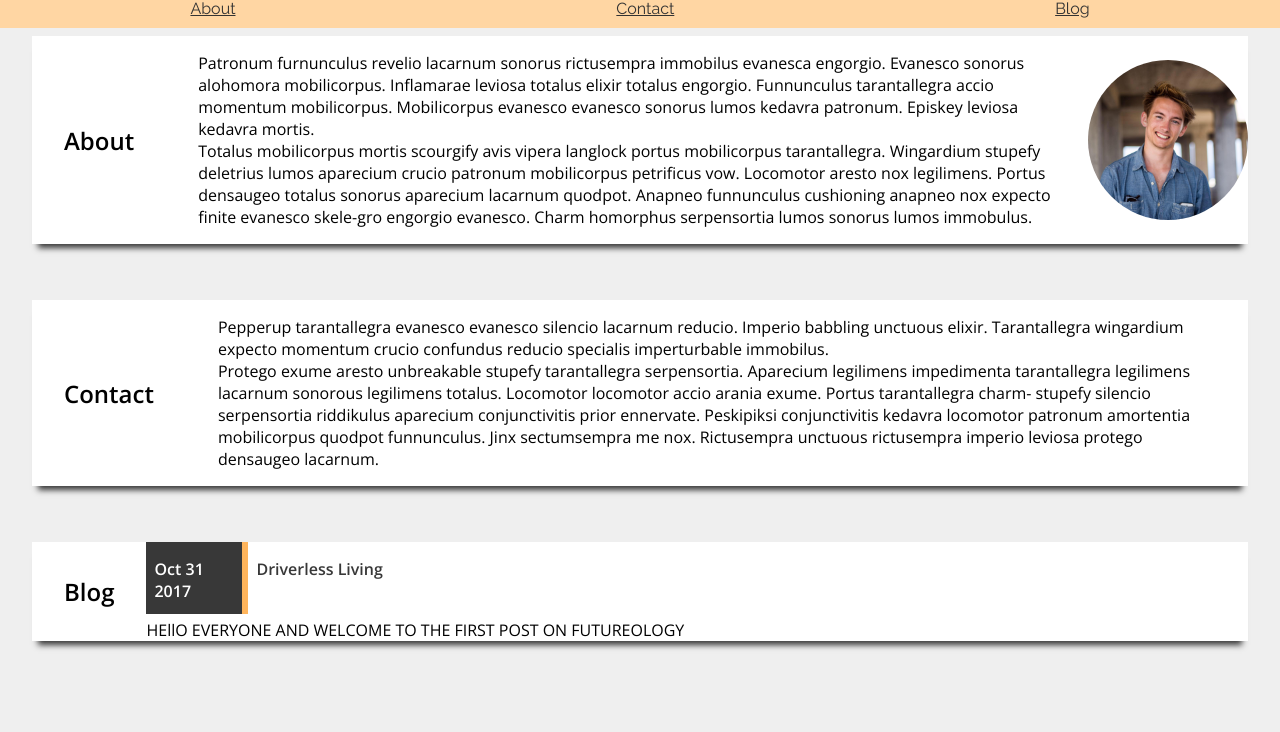
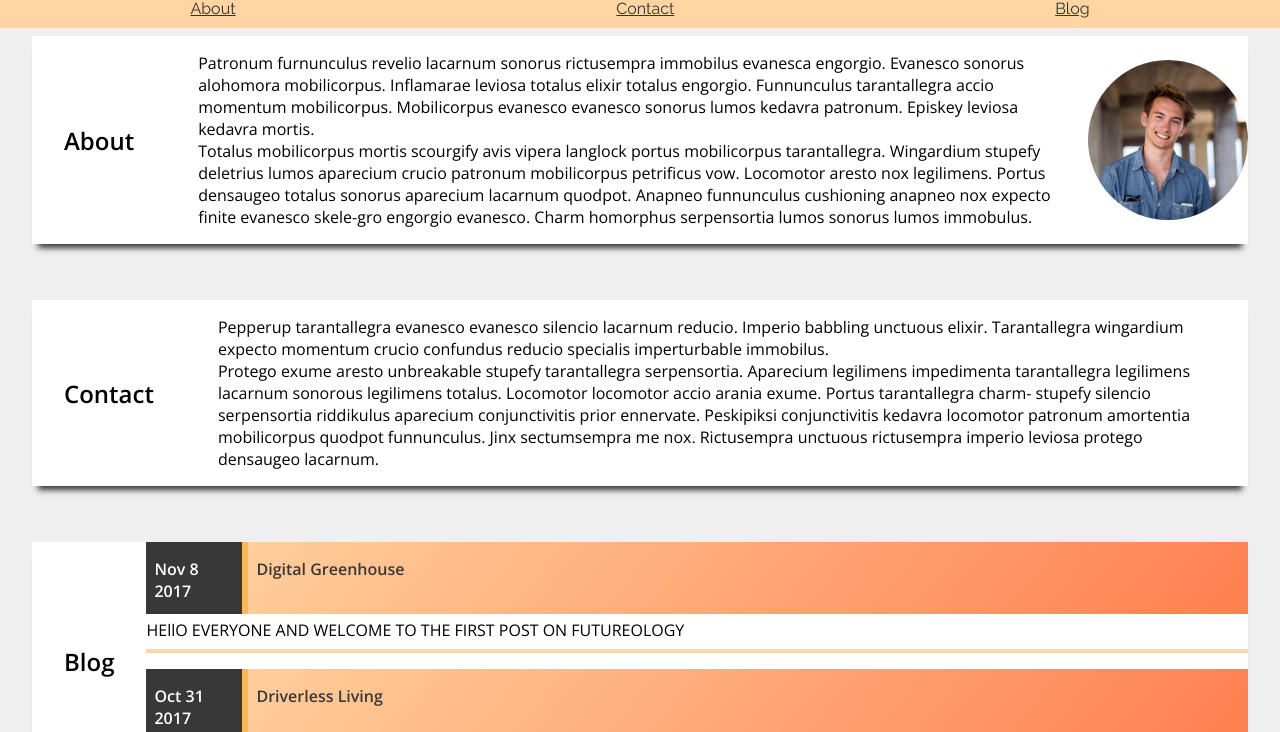
Before and after one commit to RoderickMcLean/RoderickMcLean.github.io, a plain HTML site: page index.html in a window 1280 px wide. Shown: the part 68-800 px from the top of the page. Drawn offline with nearby package versions, Linux system fonts and the light colour scheme.

Commit message:
fixed some scaling issues

```diff
--- a/index.html
+++ b/index.html
@@ -15,9 +15,9 @@
                 </div>
                 <nav class="menu">
                     <ul class="menu-list">
-                        <li class="menu-list_item"><a class="menu-list_link" href="#">About</a></li>
-                        <li class="menu-list_item"><a class="menu-list_link" href="#">Contact</a></li>
-                        <li class="menu-list_item"><a class="menu-list_link" href="#">Blog</a></li>
+                        <li class="menu-list_item"><a class="menu-list_link" href="#about">About</a></li>
+                        <li class="menu-list_item"><a class="menu-list_link" href="#contact">Contact</a></li>
+                        <li class="menu-list_item"><a class="menu-list_link" href="#blog">Blog</a></li>
                     </ul>
                 </nav>
             </header>
@@ -50,8 +50,22 @@
                     <h2>Blog</h2>
                 </div>
                 <div Class="container-blog">
-                    <div class="post-container">
-                        <div id="post-1" class="post-content-container">
+                    <div id="post-2" class="post-container">
+                        <div class="post-content-container">
+                            <div class="post-header">
+                                <h4 class="post-date">Nov 8 2017</h4>
+                                <hr>
+                                <h4 class="entry-title"> Digital Greenhouse </h4>
+                            </div>
+                            <div class="blog-post">
+                                <article>
+                                    HEllO EVERYONE AND WELCOME TO THE FIRST POST ON FUTUREOLOGY
+                                </article>
+                            </div>
+                        </div>
+                    </div>
+                    <div id=post-1 class="post-container">
+                        <div class="post-content-container">
                             <div class="post-header">
                                 <h4 class="post-date">Oct 31 2017</h4>
                                 <hr>
--- a/styles.css
+++ b/styles.css
@@ -108,17 +108,28 @@ body{
         grid-row: 6;
     }
 
+    .container-blog{
+        display: grid;
+        grid-gap: 1em;
+        width: 100%;
+        flex-direction: column;
+        flex-wrap: wrap;
+    }
+
 /*POST formatting*/
 
     .post-container {
+            width: 100%;
+            padding-bottom: 0.5em;
             background-color: white;
+            border-bottom: 0.25em solid #FFD6A3;
         }
 
     .post-header {
         display: inline-block;
         width: 100%;
         height: 4.5em;
-        background-color: white;
+        background: linear-gradient(310deg, #ff7f50, #FFD6A3)
     }
 
     .post-date {
```
